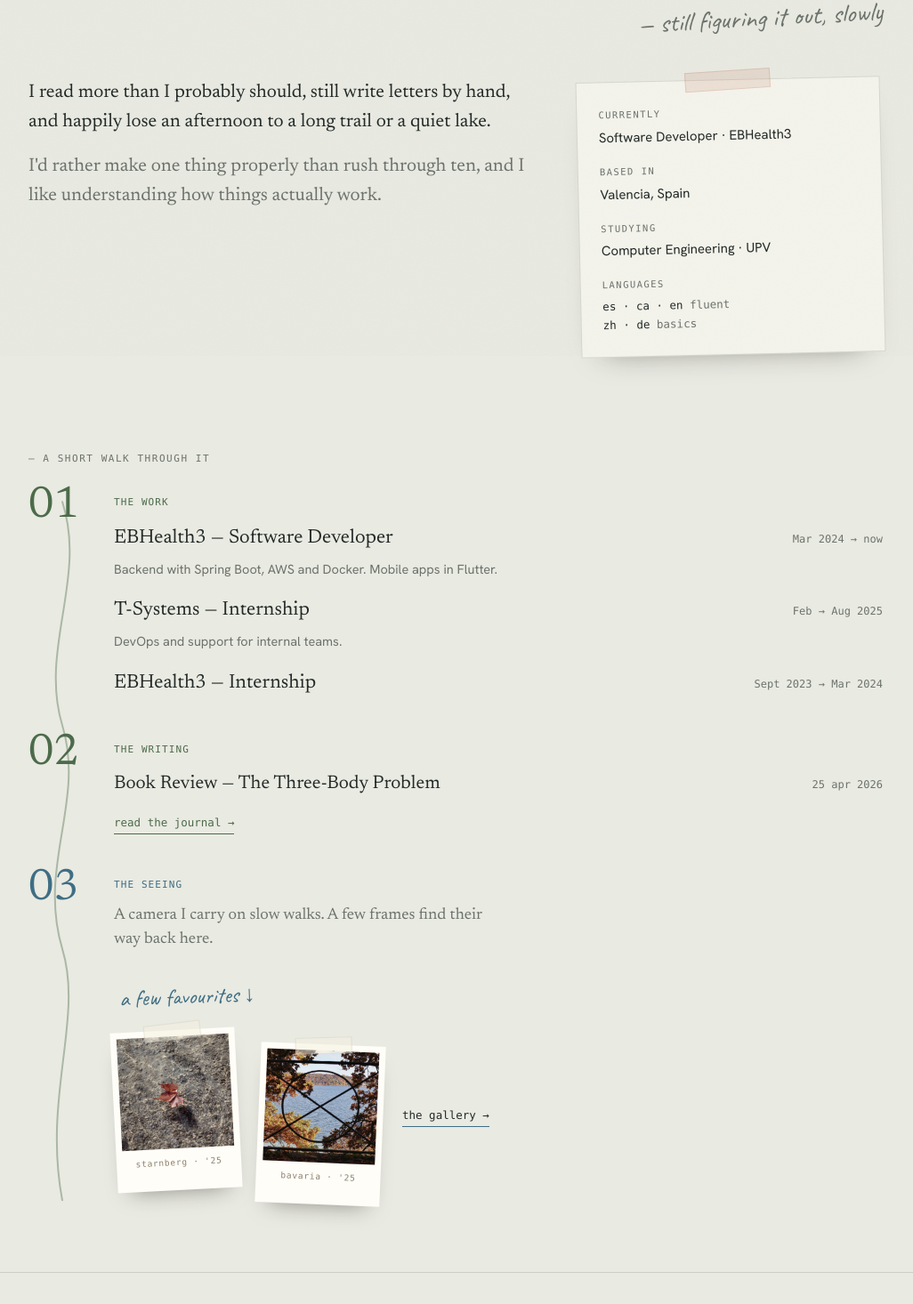
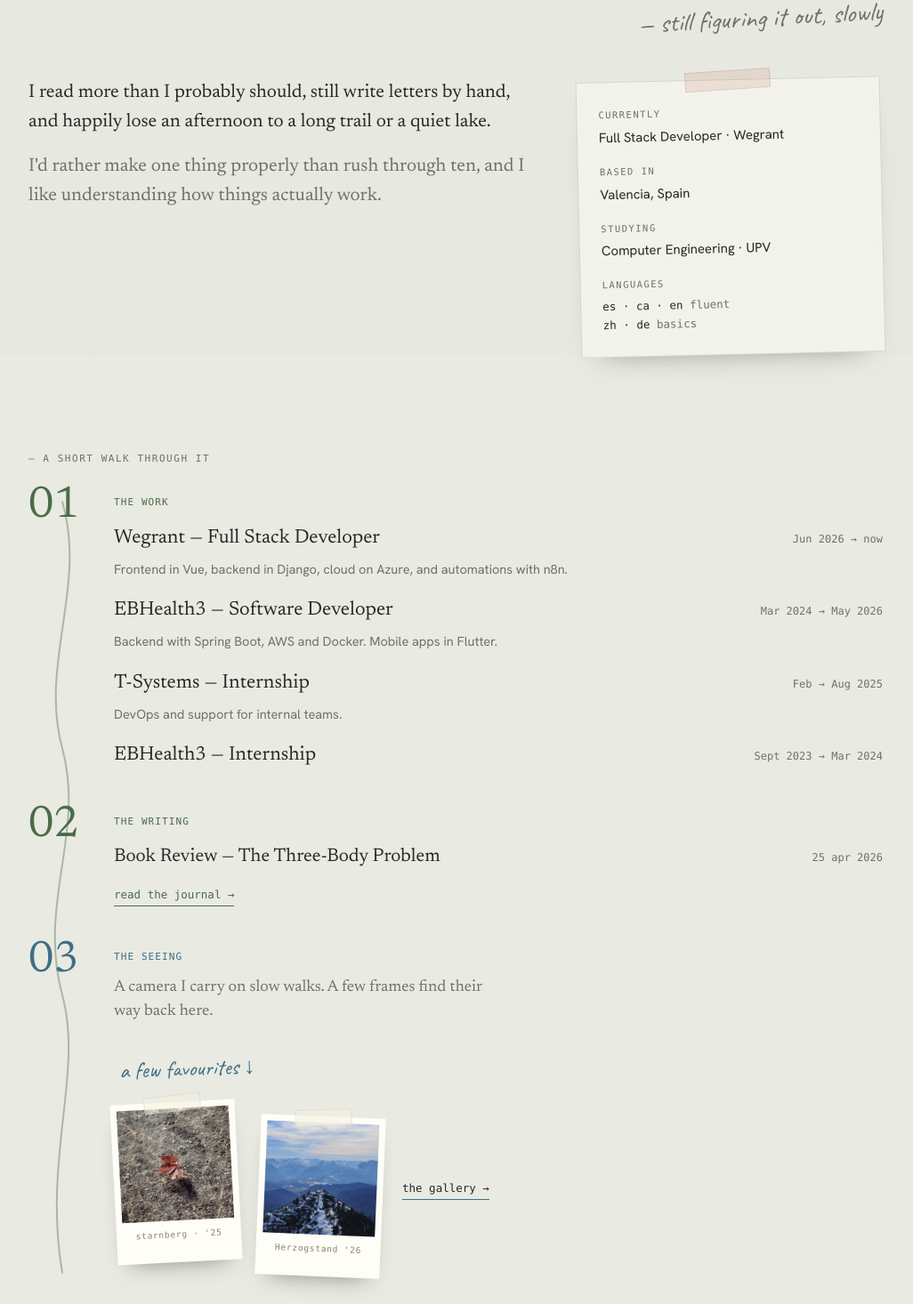
Before and after one commit to LaijieJi/webpage, a Vue app: page / in a window 1280 px wide. Shown: the part 400-1866 px from the top of the page at 89% size, without its empty margins (128-1154 px from the left). Built offline with nearby package versions, Linux system fonts and the light colour scheme; a web font is replaced by a local one.

Commit message:
chore: add book review entry

```diff
--- a/src/data/garage.js
+++ b/src/data/garage.js
@@ -8,7 +8,7 @@ export const car = {
   currentKm: 209000,
   asOf: 'as of June 2026',
   story:
-    'A recent find — I bought it from its previous owner in the first week of June 2026, already past 209,000 kilometres and freshly repainted in its original Soul Red. The plan is simple: keep it on a steady service rhythm and put many more slow, unhurried kilometres on the clock.',
+    'A recent find — I bought it in June 2026, already past 209,000 kilometres and freshly repainted in its original Soul Red. The plan is simple: keep it on a steady service rhythm and put many more slow, unhurried kilometres on the clock.',
   specs: [
     { l: 'Engine', v: '2.0 Skyactiv-G' },
     { l: 'Paint', v: 'Soul Red', swatch: true },
--- a/src/data/photoMedia.js
+++ b/src/data/photoMedia.js
@@ -5,7 +5,7 @@ import bavariaAlpine from '../assets/media/bavaria-alpine.jpeg';
 import leaf from '../assets/media/CF12C5E8-3BBE-4973-8C44-2B4ABD00A866_1_105_c.jpeg';
 
 export const photoMedia = {
-  'hiking-bavaria': { image: bavariaAlpine, place: 'Bavaria · ’25' },
+  'hiking-bavaria': { image: bavariaAlpine, place: 'Herzogstand · ’26' },
   'munich-landmarks': { image: munich, place: 'München' }
 };
 
--- /dev/null
+++ b/src/posts/book-no-longer-human.md
@@ -0,0 +1,30 @@
+---
+title: Book Review - No Longer Human
+date: 2026-05-22
+tags: [books, classics]
+excerpt: Sometimes the hardest thing of all is simply to live as a human being
+---
+
+## A book that had been waiting for me
+
+For a while I had wanted to step away from the desolate, post-apocalyptic worlds I usually get lost into, and read something more human, more grounded. *No Longer Human*, by Osamu Dazai, is a title that kept appearing every time I looked into the classics of Japanese literature, always surrounded by the same kind of comments: that it was sad, honest, and impossible to forget. With that reputation, and the curiosity to understand a culture I deeply admire, I finally decided to give it a go.
+
+What I did not expect was how quickly it would pull me in, nor how uncomfortable, in the best possible way, it would make me feel.
+
+## A simple voice that pulls you in
+
+The first thing that surprised me was how easy it was to read. Dazai does not hide behind complicated words or long, decorated descriptions. His prose is plain, almost as if someone were talking to you quietly in an empty room, and yet that simplicity is exactly what makes it so powerful.
+
+The story is told through the notebooks of Ōba Yōzō, a man who confesses his life without any filter. Because the language is so direct, there is nothing standing between you and his thoughts, and before you even realise it, you are no longer reading a novel, you are reading the private diary of someone who decided to tell you everything. I think that is the biggest achievement of the book: it manages to feel enormous while saying it all in the most modest way possible.
+
+## When the author and the character are the same person
+
+What makes *No Longer Human* hit even harder is knowing that it is, almost entirely, an autobiography. Yōzō's life mirrors Dazai's own, his alienation, his addictions, his repeated attempts to end his life, and Dazai himself drowned only a short time after finishing this book. Reading it, you are not watching a character fall apart from a safe distance, you are watching a man write down his own goodbye.
+
+What stayed with me the most was the way he talks about his childhood. From a very young age, Yōzō already feels that he does not understand other people, that he is somehow separated from the rest of humanity, and that the only way to survive among others is to wear a mask, to play the clown so that nobody looks too closely. And he describes all of this, the deep fear and loneliness of a child, with an honesty and an ease that is almost unsettling, as if confessing the darkest feelings of his early years cost him nothing at all. There is no drama in the way he says it, and that is precisely what makes it so heavy.
+
+## Final thoughts
+
+It would be easy to call this a depressing book and leave it there, but for me it was something else. *No Longer Human* made me think about the masks that all of us wear, in smaller doses, every single day, and about how little we truly know of what the people around us carry behind their own.
+
+I did not close it feeling sad, I closed it feeling more aware, more attentive to the quiet struggles that people rarely show. It is not a book that hands you answers, but one that changes the questions you ask yourself. If you are willing to sit with something honest and uncomfortable, and to recognise a part of yourself in places you would rather not look, give it a chance, it will stay with you long after the last page.
--- a/src/views/CarMaintenanceView.vue
+++ b/src/views/CarMaintenanceView.vue
@@ -4,7 +4,7 @@
     <section class="g-hero">
       <p class="g-hero__eyebrow">The garage</p>
       <h1 class="g-hero__name">{{ car.name }}</h1>
-      <p class="g-hero__sub">{{ car.sub }} — Soul Red, and still my favourite drive.</p>
+      <p class="g-hero__sub">{{ car.sub }} — Soul Red.</p>
 
       <div class="g-hero__stage">
         <img :src="mx5Photo" alt="Mazda MX-5 ND in Soul Red, soft top up" />
--- a/src/views/HomeView.vue
+++ b/src/views/HomeView.vue
@@ -29,7 +29,7 @@
         <span class="card__tape" aria-hidden="true"></span>
         <div class="card__row">
           <div class="card__label">Currently</div>
-          <div class="card__value">Software Developer · EBHealth3</div>
+          <div class="card__value">Full Stack Developer · Wegrant</div>
         </div>
         <div class="card__row">
           <div class="card__label">Based in</div>
@@ -61,8 +61,15 @@
           <div class="work">
             <div class="work__item">
               <div class="work__head">
+                <span class="work__role">Wegrant — Full Stack Developer</span>
+                <span class="work__dates">Jun 2026 → now</span>
+              </div>
+              <p class="work__note">Frontend in Vue, backend in Django, cloud on Azure, and automations with n8n.</p>
+            </div>
+            <div class="work__item">
+              <div class="work__head">
                 <span class="work__role">EBHealth3 — Software Developer</span>
-                <span class="work__dates">Mar 2024 → now</span>
+                <span class="work__dates">Mar 2024 → May 2026</span>
               </div>
               <p class="work__note">Backend with Spring Boot, AWS and Docker. Mobile apps in Flutter.</p>
             </div>
@@ -107,8 +114,8 @@
             </router-link>
             <router-link class="polaroid polaroid--b" to="/photography/hiking-bavaria">
               <span class="polaroid__tape" aria-hidden="true"></span>
-              <img :src="photoLake" alt="A lake between trees in Bavaria" loading="lazy" />
-              <span class="polaroid__caption">bavaria · '25</span>
+              <img :src="bavariaAlpine" alt="The Herzogstand summit in the Bavarian Alps" loading="lazy" />
+              <span class="polaroid__caption">Herzogstand '26</span>
             </router-link>
             <router-link class="seeing__gallery" to="/photography">the gallery →</router-link>
           </div>
@@ -120,7 +127,7 @@
 
 <script setup>
 import photoLeaf from '../assets/media/CF12C5E8-3BBE-4973-8C44-2B4ABD00A866_1_105_c.jpeg';
-import photoLake from '../assets/media/F629BFE3-0C58-40A2-BD01-CC8D12B0E433_1_105_c.jpeg';
+import bavariaAlpine from '../assets/media/bavaria-alpine.jpeg';
 </script>
 
 <style scoped>
```
